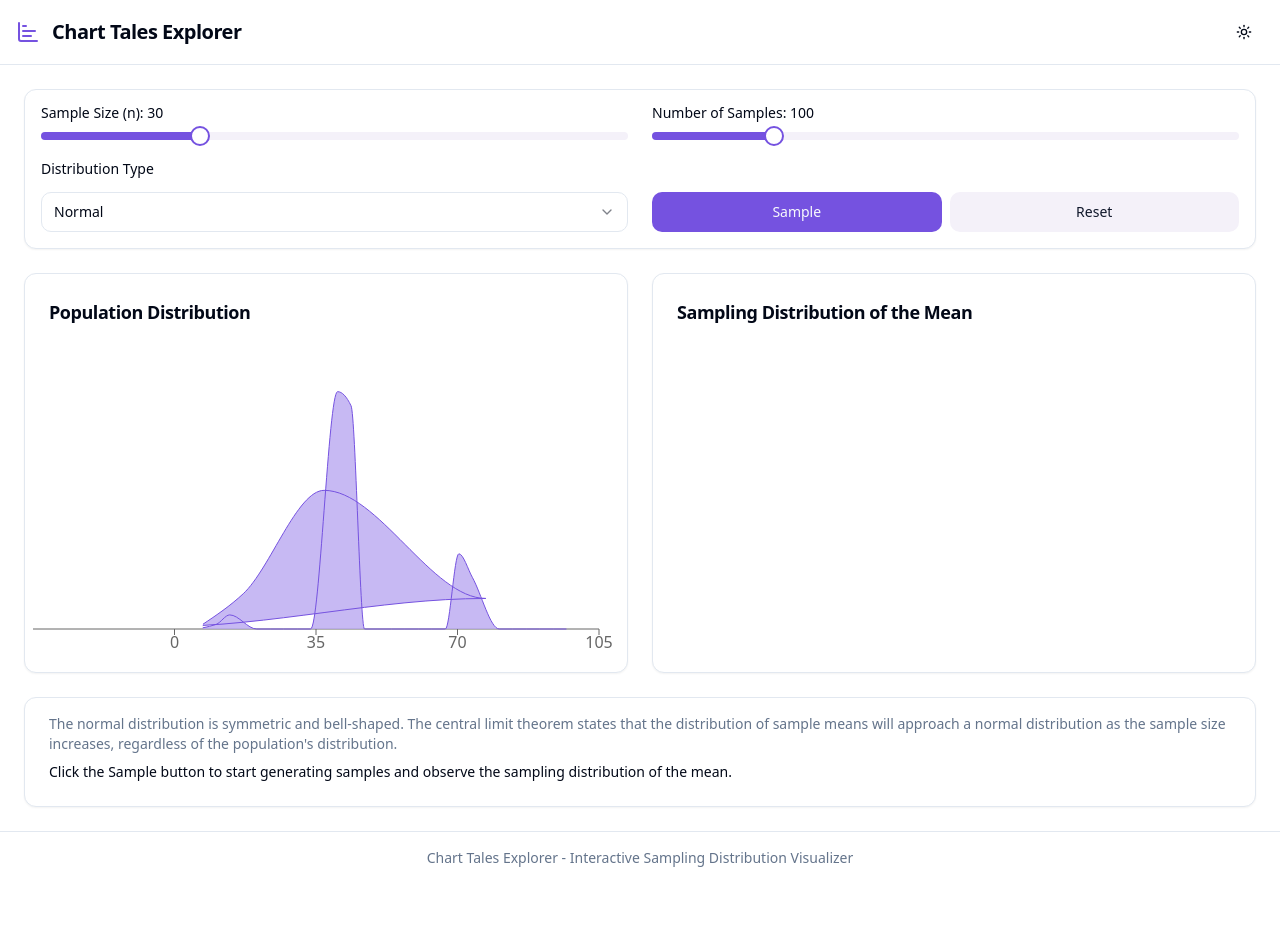
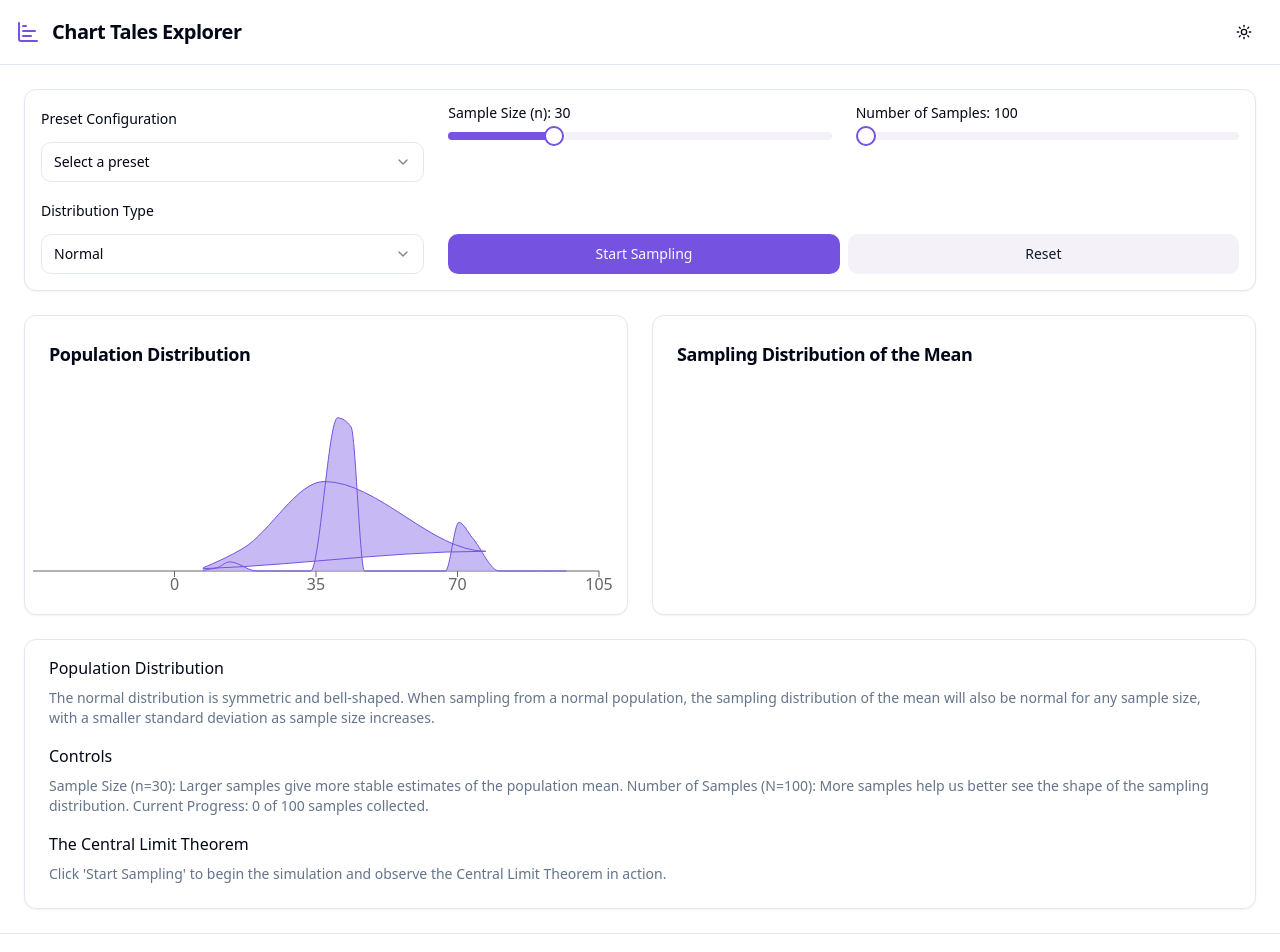
Before and after one commit to Anshuldhakar1/clt-sim, a React (Vite) app: page / in a window 1280 px wide. Shown: the top 952 px of the page. Before the commit the page ends 884 px from the top, so only its background shows below. Built offline with nearby package versions, Linux system fonts and the light colour scheme.

Commit message:
feat: Add sampling distribution visualization features
- Increase number of samples and scale graph.
- Add dropdown for pre-built populations and samples.
- Implement real-time sampling distribution visualization.
- Add explanation area for controls and simulation.

```diff
--- a/src/components/ControlPanel.tsx
+++ b/src/components/ControlPanel.tsx
@@ -10,6 +10,14 @@ import {
 } from "@/components/ui/select";
 import { Card } from "@/components/ui/card";
 import { Button } from "@/components/ui/button";
+
+const PRESETS = {
+  basic: { sampleSize: 30, numberOfSamples: 300, distribution: "normal" },
+  detailed: { sampleSize: 50, numberOfSamples: 500, distribution: "normal" },
+  extensive: { sampleSize: 100, numberOfSamples: 1000, distribution: "normal" },
+  skewedAnalysis: { sampleSize: 40, numberOfSamples: 400, distribution: "skewed" },
+  bimodalStudy: { sampleSize: 60, numberOfSamples: 600, distribution: "bimodal" },
+};
 
 interface ControlPanelProps {
   sampleSize: number;
@@ -32,9 +40,32 @@ export function ControlPanel({
   onSample,
   onReset
 }: ControlPanelProps) {
+  const handlePresetChange = (preset: keyof typeof PRESETS) => {
+    const config = PRESETS[preset];
+    setSampleSize(config.sampleSize);
+    setNumberOfSamples(config.numberOfSamples);
+    setDistribution(config.distribution);
+  };
+
   return (
     <Card className="p-4 space-y-4">
-      <div className="grid grid-cols-1 md:grid-cols-2 gap-6">
+      <div className="grid grid-cols-1 md:grid-cols-3 gap-6">
+        <div className="space-y-3">
+          <Label htmlFor="preset">Preset Configuration</Label>
+          <Select onValueChange={handlePresetChange}>
+            <SelectTrigger>
+              <SelectValue placeholder="Select a preset" />
+            </SelectTrigger>
+            <SelectContent>
+              <SelectItem value="basic">Basic (300 samples)</SelectItem>
+              <SelectItem value="detailed">Detailed (500 samples)</SelectItem>
+              <SelectItem value="extensive">Extensive (1000 samples)</SelectItem>
+              <SelectItem value="skewedAnalysis">Skewed Analysis</SelectItem>
+              <SelectItem value="bimodalStudy">Bimodal Study</SelectItem>
+            </SelectContent>
+          </Select>
+        </div>
+
         <div className="space-y-3">
           <div className="flex justify-between items-center">
             <Label htmlFor="sample-size">Sample Size (n): {sampleSize}</Label>
@@ -55,16 +86,16 @@ export function ControlPanel({
           </div>
           <Slider
             id="number-of-samples"
-            min={1}
-            max={500}
-            step={10}
+            min={100}
+            max={1000}
+            step={100}
             value={[numberOfSamples]}
             onValueChange={([value]) => setNumberOfSamples(value)}
           />
         </div>
       </div>
 
-      <div className="grid grid-cols-1 md:grid-cols-2 gap-6">
+      <div className="grid grid-cols-1 md:grid-cols-3 gap-6">
         <div className="space-y-3">
           <Label htmlFor="distribution">Distribution Type</Label>
           <Select value={distribution} onValueChange={setDistribution}>
@@ -80,12 +111,12 @@ export function ControlPanel({
           </Select>
         </div>
 
-        <div className="flex items-end space-x-2">
+        <div className="md:col-span-2 flex items-end space-x-2">
           <Button
             onClick={onSample}
             className="w-full"
           >
-            Sample
+            Start Sampling
           </Button>
           <Button
             onClick={onReset}
--- a/src/components/ExplanationArea.tsx
+++ b/src/components/ExplanationArea.tsx
@@ -18,35 +18,54 @@ export function ExplanationArea({
   const getDistributionExplanation = () => {
     switch (distribution) {
       case "normal":
-        return "The normal distribution is symmetric and bell-shaped. The central limit theorem states that the distribution of sample means will approach a normal distribution as the sample size increases, regardless of the population's distribution.";
+        return "The normal distribution is symmetric and bell-shaped. When sampling from a normal population, the sampling distribution of the mean will also be normal for any sample size, with a smaller standard deviation as sample size increases.";
       case "uniform":
-        return "The uniform distribution represents equal probability across all values. As sample size increases, the sampling distribution of the mean becomes more normal-shaped, demonstrating the central limit theorem.";
+        return "The uniform distribution has equal probability across all values. As we take samples and calculate their means, the Central Limit Theorem shows us that these sample means will follow a normal distribution, even though the original population is uniform.";
       case "skewed":
-        return "This right-skewed distribution has a longer tail on the right side. Watch how the sampling distribution becomes more symmetric and normal-shaped as you increase the sample size, even though the original population is skewed.";
+        return "This right-skewed distribution has a longer tail on the right side. The Central Limit Theorem demonstrates that even with this asymmetric population, the sampling distribution of means becomes increasingly normal as we take more samples, especially with larger sample sizes.";
       case "bimodal":
-        return "The bimodal distribution has two peaks. As you take samples and calculate means, the sampling distribution gradually becomes normal-shaped, illustrating that the central limit theorem applies even to multi-modal distributions.";
+        return "The bimodal distribution has two distinct peaks. Watch how the sampling distribution transforms into a normal shape as we collect sample means, showing that the Central Limit Theorem applies regardless of the population's shape.";
       default:
-        return "Select a distribution type and explore how different sample sizes affect the sampling distribution of the mean.";
+        return "Select a distribution type and observe how the sampling distribution evolves.";
     }
   };
 
-  // Get explanation about current sampling progress
-  const getSamplingExplanation = () => {
+  const getControlsExplanation = () => {
+    return `
+      Sample Size (n=${sampleSize}): Larger samples give more stable estimates of the population mean.
+      Number of Samples (N=${numberOfSamples}): More samples help us better see the shape of the sampling distribution.
+      Current Progress: ${samplesGenerated} of ${numberOfSamples} samples collected.
+    `;
+  };
+
+  const getTheoryExplanation = () => {
     if (samplesGenerated === 0) {
-      return "Click the Sample button to start generating samples and observe the sampling distribution of the mean.";
-    } else if (samplesGenerated < numberOfSamples) {
-      return `Generated ${samplesGenerated} of ${numberOfSamples} samples with size n=${sampleSize}. Continue sampling to see the full distribution form.`;
-    } else {
-      return `Completed ${samplesGenerated} samples with size n=${sampleSize}. The sampling distribution has formed. Try adjusting parameters and sampling again.`;
+      return "Click 'Start Sampling' to begin the simulation and observe the Central Limit Theorem in action.";
     }
+    if (samplesGenerated < numberOfSamples) {
+      return "Watch as the sampling distribution takes shape. The Central Limit Theorem states that regardless of the population's distribution, the sampling distribution of the mean will approach a normal distribution as we take more samples.";
+    }
+    return `Sampling complete! Notice how the sampling distribution has ${sampleSize >= 30 ? "approximately normal shape" : "begun to take shape"}. This demonstrates the Central Limit Theorem, where sample means tend to follow a normal distribution as sample size increases.`;
   };
 
   return (
     <Card className="w-full">
       <CardContent className="pt-4">
-        <div className="space-y-2">
-          <p className="text-sm text-muted-foreground">{getDistributionExplanation()}</p>
-          <p className="text-sm font-medium">{getSamplingExplanation()}</p>
+        <div className="space-y-4">
+          <div className="space-y-2">
+            <h3 className="font-medium">Population Distribution</h3>
+            <p className="text-sm text-muted-foreground">{getDistributionExplanation()}</p>
+          </div>
+
+          <div className="space-y-2">
+            <h3 className="font-medium">Controls</h3>
+            <p className="text-sm text-muted-foreground">{getControlsExplanation()}</p>
+          </div>
+
+          <div className="space-y-2">
+            <h3 className="font-medium">The Central Limit Theorem</h3>
+            <p className="text-sm text-muted-foreground">{getTheoryExplanation()}</p>
+          </div>
         </div>
       </CardContent>
     </Card>
--- a/src/pages/Index.tsx
+++ b/src/pages/Index.tsx
@@ -1,4 +1,3 @@
-
 import { useState, useCallback } from "react";
 import { Navbar } from "@/components/Navbar";
 import { ControlPanel } from "@/components/ControlPanel";
@@ -18,13 +17,13 @@ const Index = () => {
   const [sampleMeans, setSampleMeans] = useState<number[]>([]);
   const [samplesGenerated, setSamplesGenerated] = useState<number>(0);
 
-  // Function to generate samples and calculate means
+  // Function to generate samples and calculate means with faster animation
   const generateSamples = useCallback(() => {
     // Reset sampling
     setSampleMeans([]);
     setSamplesGenerated(0);
 
-    // Start generating samples one by one with a delay to show animation
+    // Start generating samples one by one with a faster delay
     let currentSample = 0;
     const interval = setInterval(() => {
       if (currentSample >= numberOfSamples) {
@@ -32,17 +31,17 @@ const Index = () => {
         return;
       }
 
-      // Generate one sample and calculate its mean
-      const sample = generateDistributionData(distribution, sampleSize);
-      const sampleMean = calculateMean(sample);
+      // Generate multiple samples per tick for smoother animation with larger sample sizes
+      const batchSize = Math.max(1, Math.floor(numberOfSamples / 100));
+      for (let i = 0; i < batchSize && currentSample < numberOfSamples; i++) {
+        const sample = generateDistributionData(distribution, sampleSize);
+        const sampleMean = calculateMean(sample);
+        setSampleMeans(prev => [...prev, sampleMean]);
+        currentSample++;
+      }
+      setSamplesGenerated(currentSample);
+    }, 20); // Faster interval for smoother animation
 
-      // Update states
-      setSampleMeans(prev => [...prev, sampleMean]);
-      currentSample++;
-      setSamplesGenerated(currentSample);
-    }, 50); // 50ms between samples for smooth animation
-
-    // Cleanup interval on component unmount or re-run
     return () => clearInterval(interval);
   }, [distribution, numberOfSamples, sampleSize]);
 
@@ -68,7 +67,7 @@ const Index = () => {
           onReset={resetSampling}
         />
 
-        <div className="grid grid-cols-1 md:grid-cols-2 gap-6 h-[400px]">
+        <div className="grid grid-cols-1 md:grid-cols-2 gap-6 h-[300px]">
           <ChartContainer title="Population Distribution">
             <PopulationChart distribution={distribution} />
           </ChartContainer>
```
